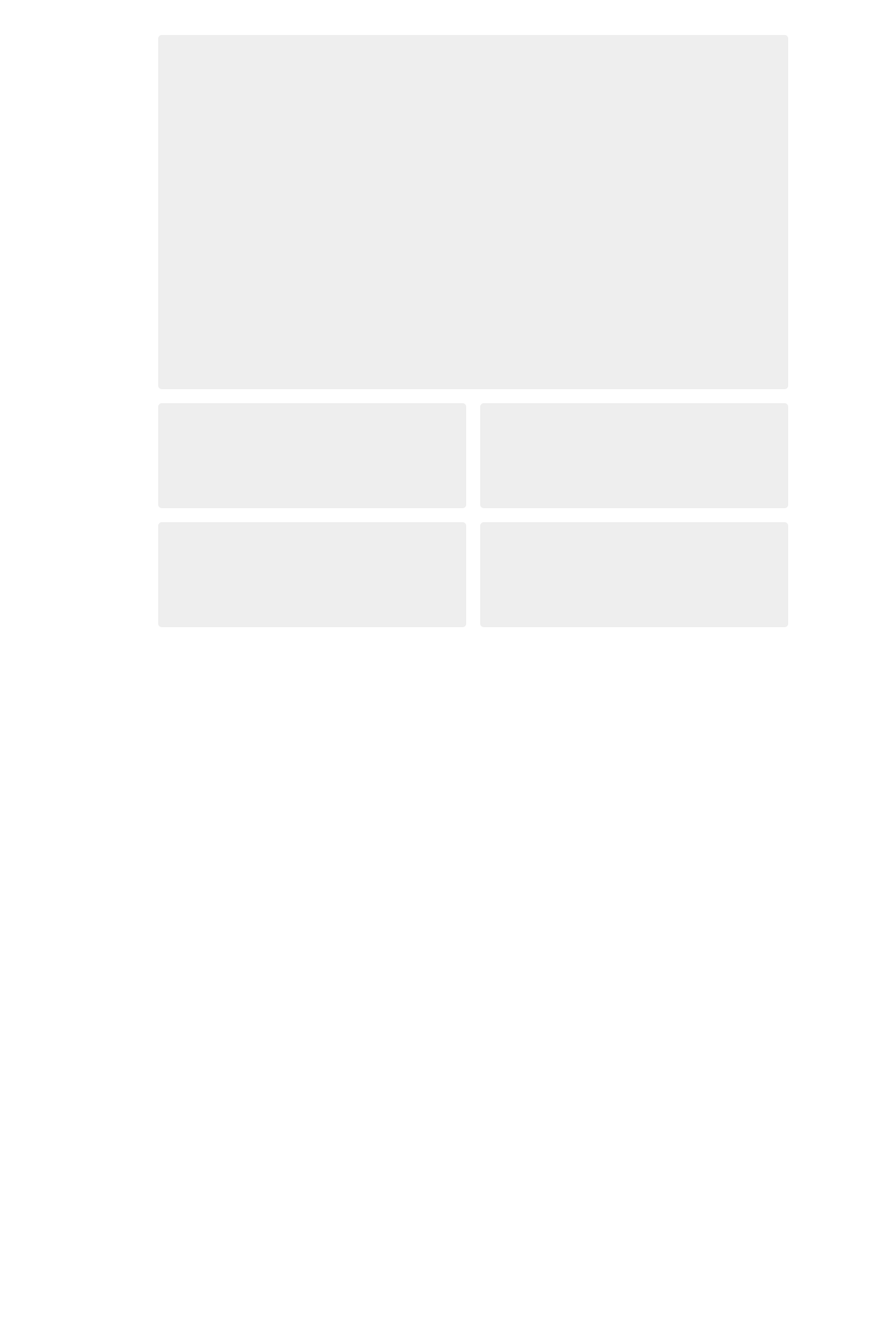
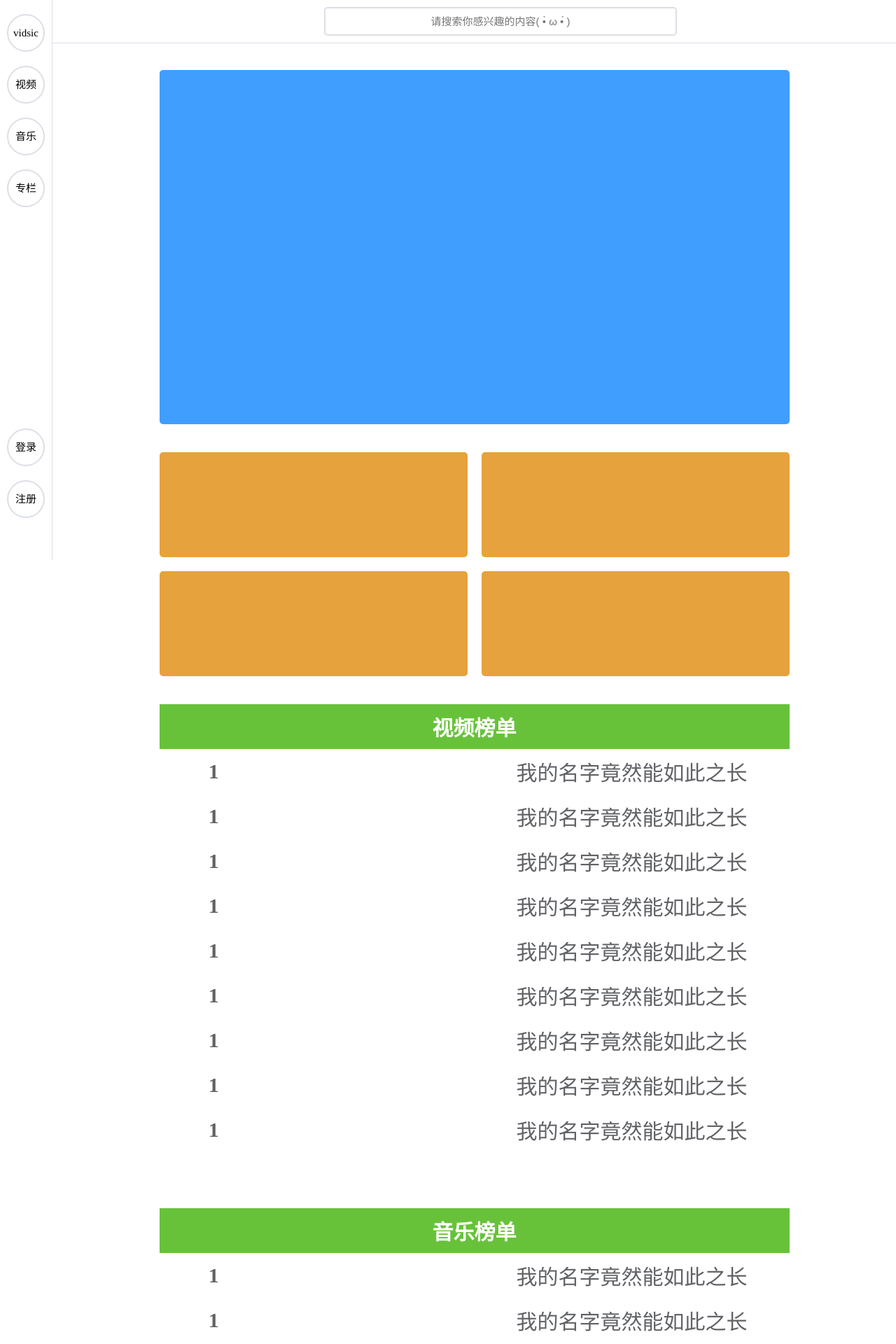
Before and after one commit to luomengfanchen/vidsic-vue, a Vue app: page / in a window 1280 px wide. Shown: the top 1920 px of the page at 70% size. Before the commit the page ends 896 px from the top, so only its background shows below. Built offline with nearby package versions, Linux system fonts and the light colour scheme.

Commit message:
feat: 添加了首页页面

```diff
--- a/src/App.vue
+++ b/src/App.vue
@@ -1,10 +1,14 @@
 <template>
+    <vidsic-sidebar />
     <router-view />
 </template>
 
 <script>
+import vidsicSidebar from './components/vidsic-sidebar.vue'
+
 export default {
     name: 'App',
+    components: { vidsicSidebar }
 }
 </script>
 
--- /dev/null
+++ b/src/components/vidsic-header.vue
@@ -0,0 +1,38 @@
+<template>
+    <header class="header-container">
+        <input type="text" class="header-search" placeholder="请搜索你感兴趣的内容( •̀ ω •́ )">
+    </header>
+</template>
+
+<script>
+export default {
+    name: 'VidsicHeader',
+}
+</script>
+
+<style>
+.header-container {
+    align-items: center;
+    background-color: #fff;
+    border-bottom: #dcdfe6 solid 1px;
+    display: flex;
+    justify-content: center;
+    margin-left: 75px;
+    position: fixed;
+    width: 100%;
+}
+.header-search {
+    border: #dcdfe6 solid 2px;
+    border-radius: 5px;
+    font-size: 15px;
+    margin: 10px 0px;
+    outline: none;
+    padding: 10px 0px;
+    text-align: center;
+    width: 500px;
+}
+.header-search:focus {
+    border: #f56c6c solid 2px;
+    transition: all 0.2s ease-out;
+}
+</style>
--- /dev/null
+++ b/src/components/vidsic-sidebar.vue
@@ -0,0 +1,71 @@
+<template>
+    <header class="sidebar-container">
+        <nav class="sidebar-nav-group">
+            <router-link to="/" class="sidebar-nav-a">vidsic</router-link>
+            <router-link to="/video" class="sidebar-nav-a">视频</router-link>
+            <router-link to="/music" class="sidebar-nav-a">音乐</router-link>
+            <router-link to="/article" class="sidebar-nav-a">专栏</router-link>
+        </nav>
+
+        <div class="sidebar-nav-group">
+            <router-link to="/login" class="sidebar-nav-a">登录</router-link>
+            <router-link to="/register" class="sidebar-nav-a">注册</router-link>
+        </div>
+    </header>
+</template>
+
+<script>
+export default {
+    name: 'vidsicSidebar'
+}
+</script>
+
+<style scoped>
+.sidebar-container {
+    align-content: center;
+    background-color: #fff;
+    border-right: #dcdfe6 solid 1px;
+    display: flex;
+    flex-direction: column;
+    height: 100%;
+    justify-content: space-between;
+    position: fixed;
+}
+
+.sidebar-nav-group {
+    align-content: center;
+    display: flex;
+    flex-direction: column;
+    justify-content: center;
+}
+.sidebar-nav-group:first-child {
+    margin-top: 10px;
+}
+.sidebar-nav-group:last-child {
+    margin-bottom: 50px;
+}
+
+.sidebar-nav-a {
+    border: #dcdfe6 solid 2px;
+    color: #000;
+    border-radius: 50%;
+    font-size: 15px;
+    height: 50px;
+    line-height: 50px;
+    margin: 10px;
+    text-align: center;
+    text-decoration: none;
+    width: 50px;
+}
+.sidebar-nav-a:hover {
+    border: #f56c6c solid 2px;
+    color: #f56c6c;
+    transition: all 0.2s ease-out;
+}
+.sidebar-nav-a:focus {
+    background-color: #f56c6c;
+    border: #f56c6c solid 2px;
+    color: #fff;
+    transition: all 0.2s ease-out;
+}
+</style>
--- a/src/views/Index.vue
+++ b/src/views/Index.vue
@@ -1,4 +1,6 @@
 <template>
+    <vidsic-header />
+
     <div class="index-container">
         <div class="index-top"></div>
 
@@ -8,12 +10,99 @@
             <div class="index-btn"></div>
             <div class="index-btn"></div>
         </div>
+
+        <table class="index-table">
+            <tr class="index-table-tr">
+                <th class="index-table-th" colspan="2">视频榜单</th>
+            </tr>
+            <tr class="index-table-tr">
+                <td class="index-table-td index-table-td-rank">1</td>
+                <td class="index-table-td">我的名字竟然能如此之长</td>
+            </tr>
+            <tr class="index-table-tr">
+                <td class="index-table-td index-table-td-rank">1</td>
+                <td class="index-table-td">我的名字竟然能如此之长</td>
+            </tr>
+            <tr class="index-table-tr">
+                <td class="index-table-td index-table-td-rank">1</td>
+                <td class="index-table-td">我的名字竟然能如此之长</td>
+            </tr>
+            <tr class="index-table-tr">
+                <td class="index-table-td index-table-td-rank">1</td>
+                <td class="index-table-td">我的名字竟然能如此之长</td>
+            </tr>
+            <tr class="index-table-tr">
+                <td class="index-table-td index-table-td-rank">1</td>
+                <td class="index-table-td">我的名字竟然能如此之长</td>
+            </tr>
+            <tr class="index-table-tr">
+                <td class="index-table-td index-table-td-rank">1</td>
+                <td class="index-table-td">我的名字竟然能如此之长</td>
+            </tr>
+            <tr class="index-table-tr">
+                <td class="index-table-td index-table-td-rank">1</td>
+                <td class="index-table-td">我的名字竟然能如此之长</td>
+            </tr>
+            <tr class="index-table-tr">
+                <td class="index-table-td index-table-td-rank">1</td>
+                <td class="index-table-td">我的名字竟然能如此之长</td>
+            </tr>
+            <tr class="index-table-tr">
+                <td class="index-table-td index-table-td-rank">1</td>
+                <td class="index-table-td">我的名字竟然能如此之长</td>
+            </tr>
+        </table>
+
+        <table class="index-table">
+            <tr class="index-table-tr">
+                <th class="index-table-th" colspan="2">音乐榜单</th>
+            </tr>
+            <tr class="index-table-tr">
+                <td class="index-table-td index-table-td-rank">1</td>
+                <td class="index-table-td">我的名字竟然能如此之长</td>
+            </tr>
+            <tr class="index-table-tr">
+                <td class="index-table-td index-table-td-rank">1</td>
+                <td class="index-table-td">我的名字竟然能如此之长</td>
+            </tr>
+            <tr class="index-table-tr">
+                <td class="index-table-td index-table-td-rank">1</td>
+                <td class="index-table-td">我的名字竟然能如此之长</td>
+            </tr>
+            <tr class="index-table-tr">
+                <td class="index-table-td index-table-td-rank">1</td>
+                <td class="index-table-td">我的名字竟然能如此之长</td>
+            </tr>
+            <tr class="index-table-tr">
+                <td class="index-table-td index-table-td-rank">1</td>
+                <td class="index-table-td">我的名字竟然能如此之长</td>
+            </tr>
+            <tr class="index-table-tr">
+                <td class="index-table-td index-table-td-rank">1</td>
+                <td class="index-table-td">我的名字竟然能如此之长</td>
+            </tr>
+            <tr class="index-table-tr">
+                <td class="index-table-td index-table-td-rank">1</td>
+                <td class="index-table-td">我的名字竟然能如此之长</td>
+            </tr>
+            <tr class="index-table-tr">
+                <td class="index-table-td index-table-td-rank">1</td>
+                <td class="index-table-td">我的名字竟然能如此之长</td>
+            </tr>
+            <tr class="index-table-tr">
+                <td class="index-table-td index-table-td-rank">1</td>
+                <td class="index-table-td">我的名字竟然能如此之长</td>
+            </tr>
+        </table>
     </div>
 </template>
 
 <script>
+import VidsicHeader from '../components/vidsic-header.vue'
+
 export default {
     name: 'Index',
+    components: { VidsicHeader }
 }
 </script>
 
@@ -22,29 +111,60 @@ export default {
     align-items: center;
     display: flex;
     flex-direction: column;
-    margin-left: 71px;
+    margin-left: 75px;
 }
 .index-top {
-    background-color: #eee;
+    background-color: #409eff;
     border-radius: 5px;
     height: 506px;
-    margin-top: 50px;
+    margin-top: 100px;
     width: 900px;
 }
-
 
 .index-btn-group {
     display: flex;
     flex-direction: row;
     flex-wrap: wrap;
     justify-content: space-between;
+    margin-top: 20px;
     width: 900px;
 }
 .index-btn {
-    background-color: #eee;
+    background-color: #e6a23c;
     border-radius: 5px;
     height: 150px;
     margin-top: 20px;
     width: 440px;
 }
+
+.index-table {
+    border-collapse: collapse;
+    border-radius: 5px;
+    margin-bottom: 40px;
+    margin-top: 40px;
+    width: 900px;
+}
+.index-table-tr {
+    border-radius: 5px;
+}
+.index-table-tr:hover {
+    background-color: #ebeef5;
+}
+.index-table-th {
+    background-color: #67c23a;
+    color: #fff;
+    font-size: 30px;
+    padding: 10px 0px;
+}
+.index-table-td {
+    color: #606266;
+    font-size: 30px;
+    min-width: 10px;
+    padding: 10px 60px 10px 0px;
+    text-align: right;
+}
+.index-table-td-rank {
+    font-size: 30px;
+    font-weight: bold;
+}
 </style>
```
